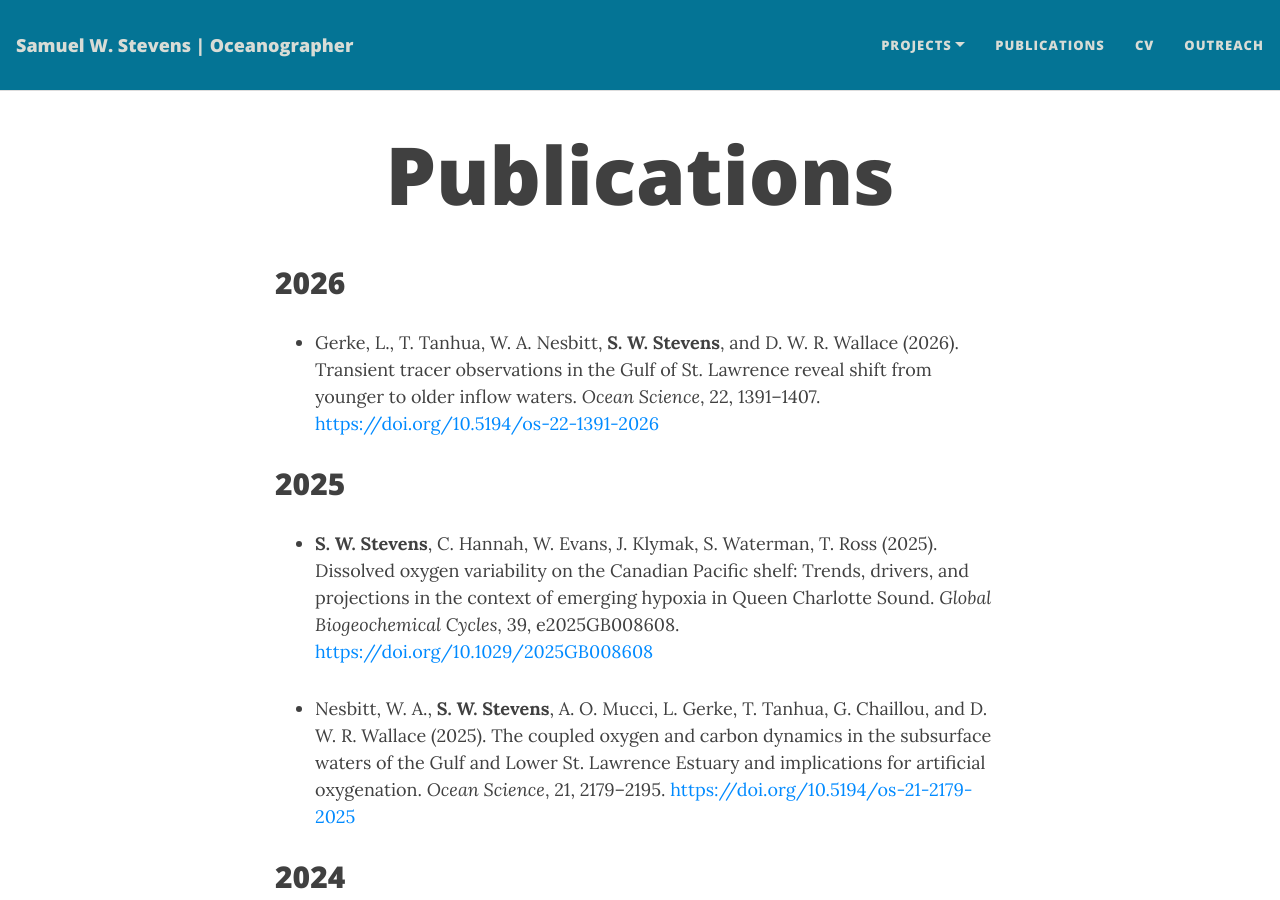
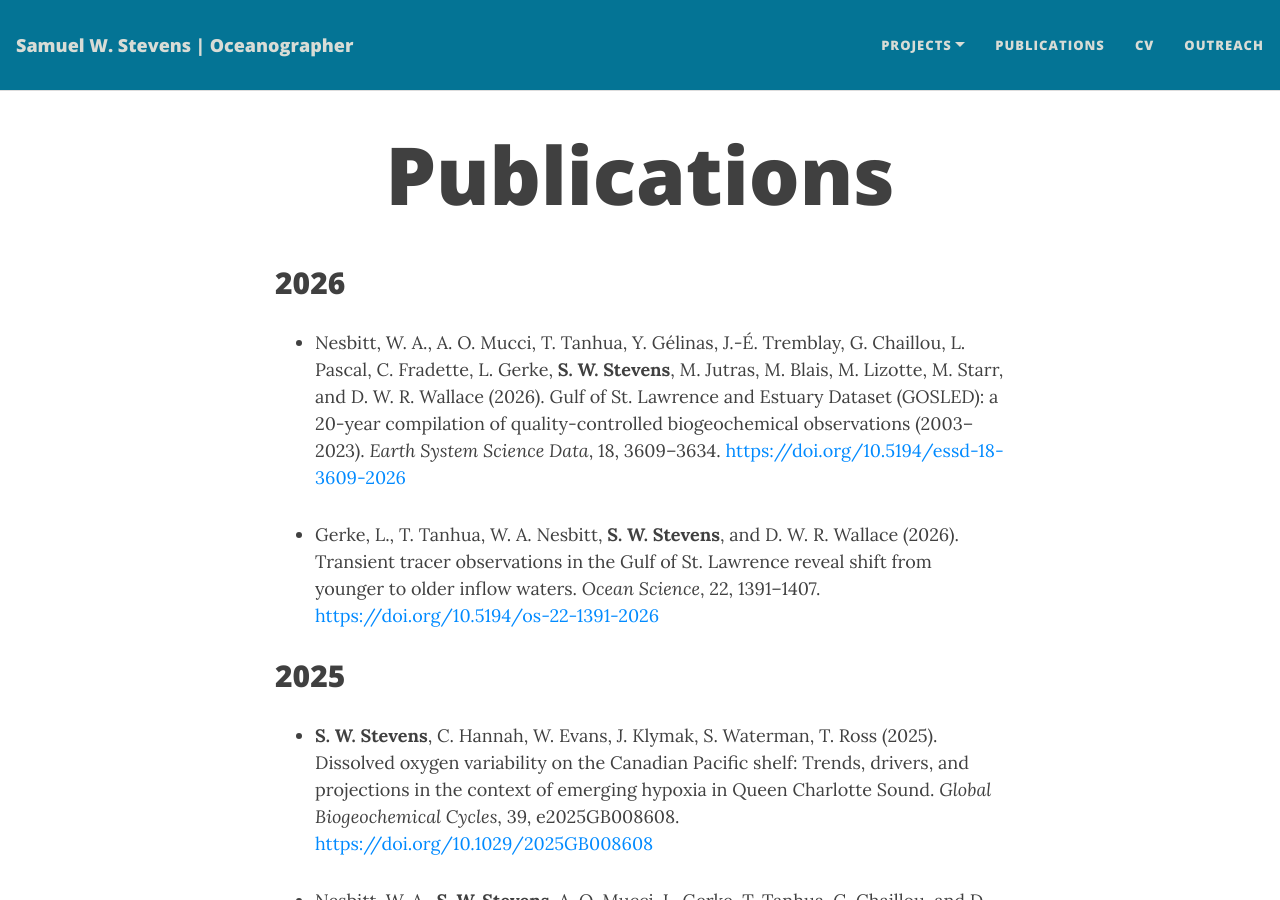
Before and after one commit to sws-ocean/sws-ocean.github.io, a Jekyll site: the page built from docs/pubs.md, in a window 1280 px wide and 900 px high. Built offline with Jekyll 4.4.1, drawn with Linux system fonts in a browser that asks for light colours; nearby versions of some CDN libraries.

Commit message:
Update pubs.md

```diff
--- a/docs/pubs.md
+++ b/docs/pubs.md
@@ -19,7 +19,10 @@ description: Review the scholarly publications of Sam Stevens. This page catalog
   <h2>2026</h2>
   <ul>
     <li>
-      <p>Gerke, L., T. Tanhua, W. A. Nesbitt, <strong>S. W. Stevens</strong>, and D. W. R. Wallace (2026). Transient tracer observations in the Gulf of St. Lawrence reveal shift from younger to older inflow waters. <em>Ocean Science</em>, 22, 1391–1407. <a href="https://doi.org/10.5194/os-22-1391-2026">https://doi.org/10.5194/os-22-1391-2026</a></p>
+      <p>Nesbitt, W. A., A. O. Mucci, T. Tanhua, Y. G&eacute;linas, J.-&Eacute;. Tremblay, G. Chaillou, L. Pascal, C. Fradette, L. Gerke, <strong>S. W. Stevens</strong>, M. Jutras, M. Blais, M. Lizotte, M. Starr, and D. W. R. Wallace (2026). Gulf of St. Lawrence and Estuary Dataset (GOSLED): a 20-year compilation of quality-controlled biogeochemical observations (2003&ndash;2023). <em>Earth System Science Data</em>, 18, 3609&ndash;3634. <a href="https://doi.org/10.5194/essd-18-3609-2026">https://doi.org/10.5194/essd-18-3609-2026</a></p>
+    </li>
+    <li>
+      <p>Gerke, L., T. Tanhua, W. A. Nesbitt, <strong>S. W. Stevens</strong>, and D. W. R. Wallace (2026). Transient tracer observations in the Gulf of St. Lawrence reveal shift from younger to older inflow waters. <em>Ocean Science</em>, 22, 1391&ndash;1407. <a href="https://doi.org/10.5194/os-22-1391-2026">https://doi.org/10.5194/os-22-1391-2026</a></p>
     </li>
   </ul>
 </section>
```
